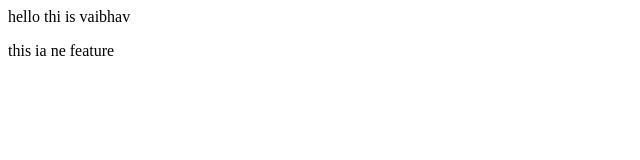
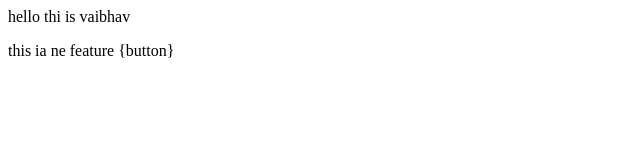
Before and after one commit to hamanpure/LocalRepo, a plain HTML site: page index.html in a window 1280 px wide. Shown: the full height of the page, 0-640 px from the left. Drawn offline with Linux system fonts and the light colour scheme.

Commit message:
Add buttom

```diff
--- a/index.html
+++ b/index.html
@@ -1,2 +1,2 @@
 <p>hello thi is vaibhav</p>
-<p>this ia ne feature</p>
+<p>this ia ne feature {button}</p>
```
